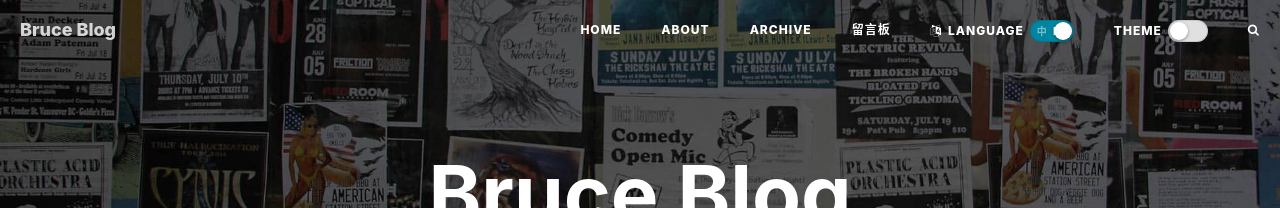
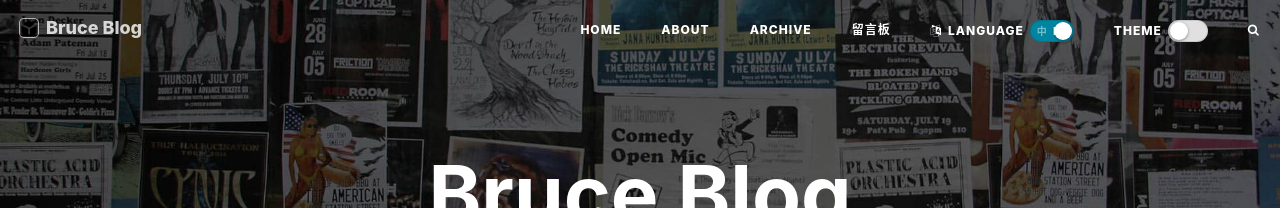
Before and after one commit to Lpiney/lpiney.github.io, a Jekyll site: the page built from index.html, in a window 1280 px wide. Shown: the top 208 px of the page. Built offline with Jekyll 4.4.1, drawn with Linux system fonts in a browser that asks for light colours; nearby versions of some CDN libraries; the list of posts is cut into pages by our own code; comment, search, counter and statistics services are not loaded.

Commit message:
feat: add navbar logo

```diff
--- a/_includes/nav.html
+++ b/_includes/nav.html
@@ -13,7 +13,7 @@
                     <span class="icon-bar"></span>
                     <span class="icon-bar"></span>
                 </button>
-                <a class="navbar-brand" href="{{ site.baseurl }}/">{{ site.title }}</a>
+                <a class="navbar-brand" href="{{ site.baseurl }}/"><img class="site-logo" src="{{ site.baseurl }}/img/semanticweb.png" alt="" width="18" height="18" decoding="async"><span class="site-title">{{ site.title }}</span></a>
             </div>
 
             <!-- Collect the nav links, forms, and other content for toggling -->
--- a/css/dark-mode.css
+++ b/css/dark-mode.css
@@ -2,6 +2,26 @@
 body.dark-mode {
     background-color: #1a1a1a;
     color: #c0c0c0;
+}
+
+.navbar-custom .navbar-brand {
+    display: inline-flex;
+    align-items: center;
+}
+
+.navbar-custom .navbar-brand .site-logo {
+    width: 18px;
+    height: 18px;
+    border-radius: 4px;
+    margin-right: 8px;
+    box-shadow: 0 0 0 1px rgba(255, 255, 255, 0.65);
+    display: block;
+    object-fit: contain;
+}
+
+.navbar-custom.invert .navbar-brand .site-logo,
+.navbar-custom.is-fixed .navbar-brand .site-logo {
+    box-shadow: 0 0 0 1px rgba(0, 0, 0, 0.22);
 }
 
 /* Navbar */
```
Also changed, not shown: img/semanticweb.png (added).
